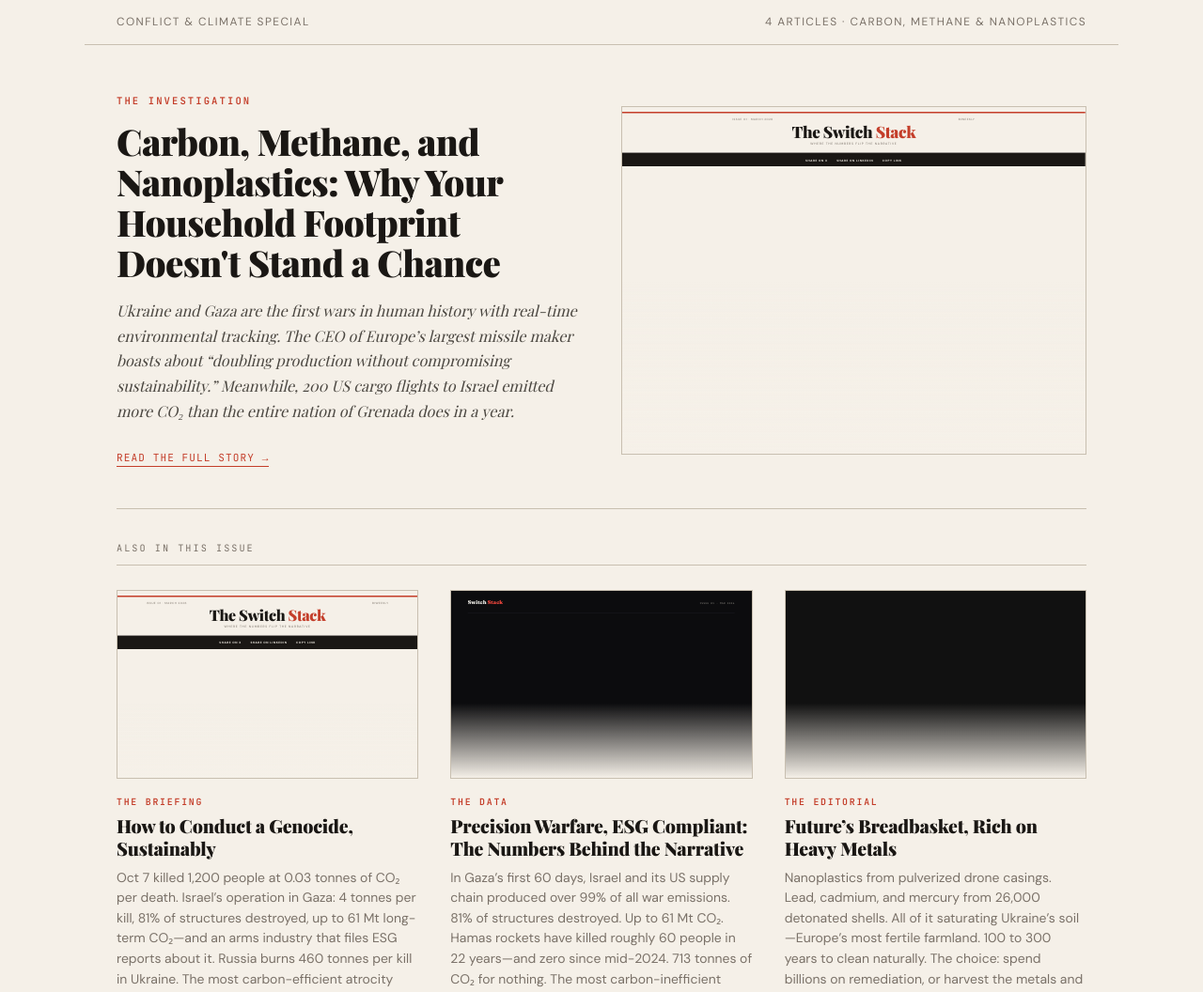
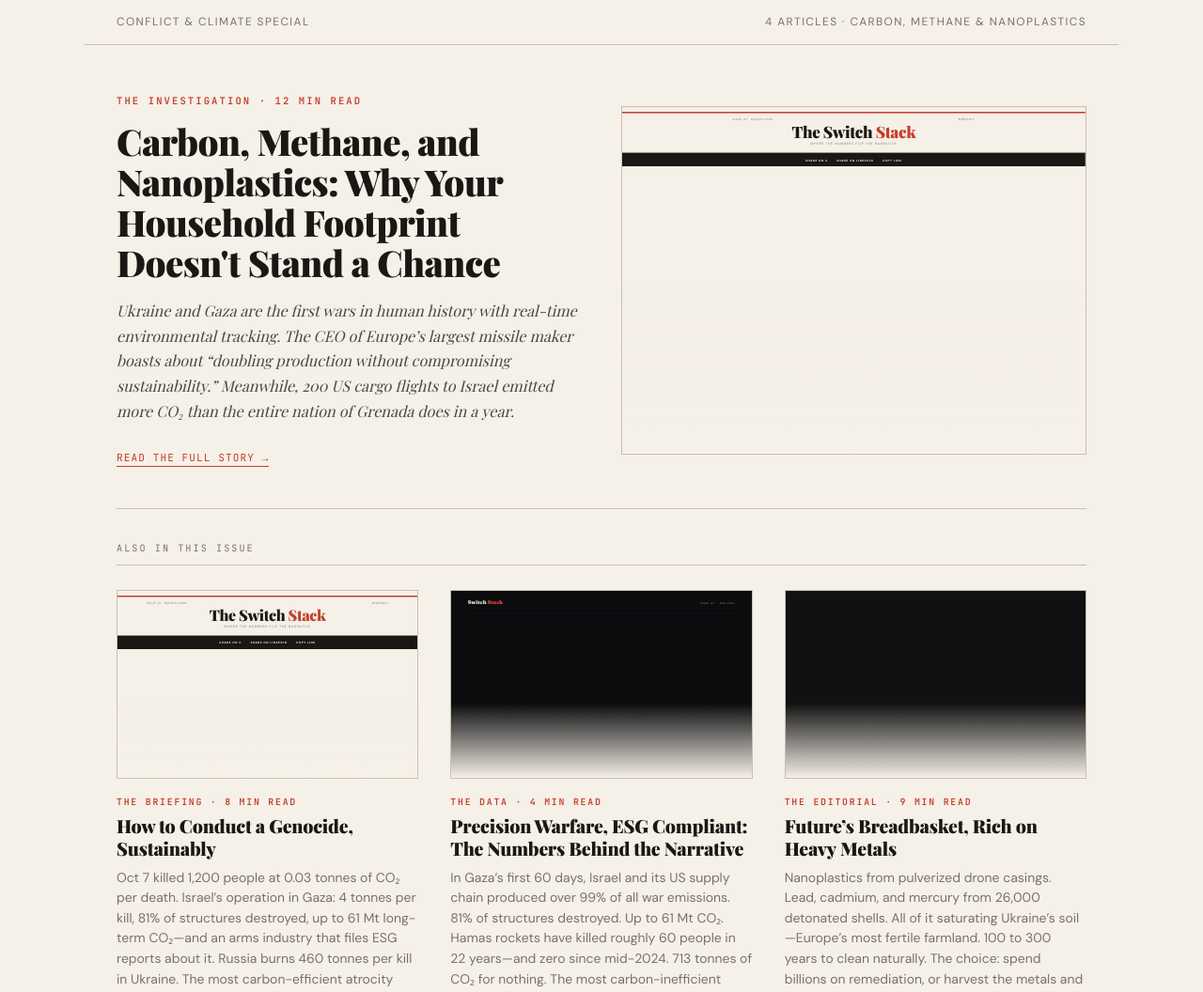
Before and after one commit to chocholous/switchstack, a plain HTML site: page index.html in a window 1280 px wide. Shown: the part 236-1292 px from the top of the page at 94% size. Drawn offline with nearby package versions, Linux system fonts and the light colour scheme; a web font is replaced by a local one.

Commit message:
Add estimated read times to article cards on homepage
Co-Authored-By: Claude Opus 4.6 <noreply@anthropic.com>

```diff
--- a/index.html
+++ b/index.html
@@ -395,7 +395,7 @@ body { background: var(--paper); color: var(--ink); font-family: 'DM Sans', syst
 <!-- HERO — Featured Article (Full Narrative) -->
 <section class="hero">
   <div class="hero-text">
-    <div class="hero-kicker">The Investigation</div>
+    <div class="hero-kicker">The Investigation &middot; 12 min read</div>
     <h2><a href="v2-full-narrative.html">Carbon, Methane, and Nanoplastics: Why Your Household Footprint Doesn't Stand a Chance</a></h2>
     <p class="hero-deck">Ukraine and Gaza are the first wars in human history with real-time environmental tracking. The CEO of Europe&rsquo;s largest missile maker boasts about &ldquo;doubling production without compromising sustainability.&rdquo; Meanwhile, 200 US cargo flights to Israel emitted more CO&#8322; than the entire nation of Grenada does in a&nbsp;year.</p>
     <a class="hero-link" href="v2-full-narrative.html">Read the full story &rarr;</a>
@@ -420,7 +420,7 @@ body { background: var(--paper); color: var(--ink); font-family: 'DM Sans', syst
         <iframe src="v1-magazine-compact.html" loading="lazy" tabindex="-1" aria-hidden="true"></iframe>
         <div class="card-overlay"></div>
       </div>
-      <div class="article-card-kicker">The Briefing</div>
+      <div class="article-card-kicker">The Briefing &middot; 8 min read</div>
       <h3>How to Conduct a Genocide, Sustainably</h3>
       <p>Oct 7 killed 1,200 people at 0.03 tonnes of CO&#8322; per death. Israel&rsquo;s operation in Gaza: 4 tonnes per kill, 81% of structures destroyed, up to 61 Mt long-term CO&#8322;&mdash;and an arms industry that files ESG reports about it. Russia burns 460 tonnes per kill in Ukraine. The most carbon-efficient atrocity leaves no trace in any climate framework.</p>
     </a>
@@ -431,7 +431,7 @@ body { background: var(--paper); color: var(--ink); font-family: 'DM Sans', syst
         <iframe src="v3-infographic-light.html" loading="lazy" tabindex="-1" aria-hidden="true"></iframe>
         <div class="card-overlay"></div>
       </div>
-      <div class="article-card-kicker">The Data</div>
+      <div class="article-card-kicker">The Data &middot; 4 min read</div>
       <h3>Precision Warfare, ESG Compliant: The Numbers Behind the&nbsp;Narrative</h3>
       <p>In Gaza&rsquo;s first 60 days, Israel and its US supply chain produced over 99% of all war emissions. 81% of structures destroyed. Up to 61 Mt CO&#8322;. Hamas rockets have killed roughly 60 people in 22 years&mdash;and zero since mid-2024. 713 tonnes of CO&#8322; for nothing. The most carbon-inefficient weapon in modern warfare, aimed at the most carbon-efficient genocide.</p>
     </a>
@@ -442,7 +442,7 @@ body { background: var(--paper); color: var(--ink); font-family: 'DM Sans', syst
         <iframe src="v4-dark-editorial.html" loading="lazy" tabindex="-1" aria-hidden="true"></iframe>
         <div class="card-overlay"></div>
       </div>
-      <div class="article-card-kicker">The Editorial</div>
+      <div class="article-card-kicker">The Editorial &middot; 9 min read</div>
       <h3>Future&rsquo;s Breadbasket, Rich on Heavy&nbsp;Metals</h3>
       <p>Nanoplastics from pulverized drone casings. Lead, cadmium, and mercury from 26,000 detonated shells. All of it saturating Ukraine&rsquo;s soil&mdash;Europe&rsquo;s most fertile farmland. 100 to 300 years to clean naturally. The choice: spend billions on remediation, or harvest the metals and serve them for dinner.</p>
     </a>
```
